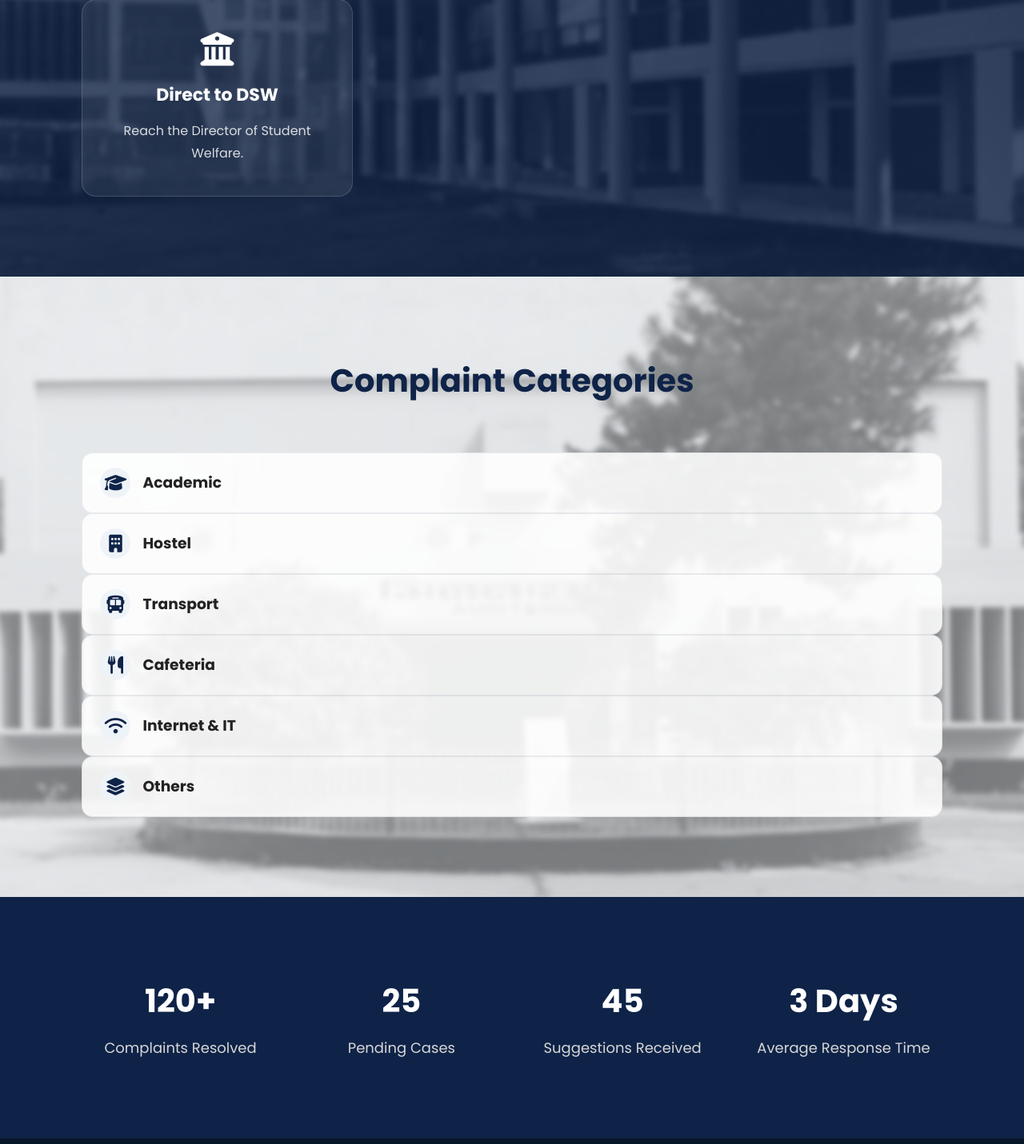
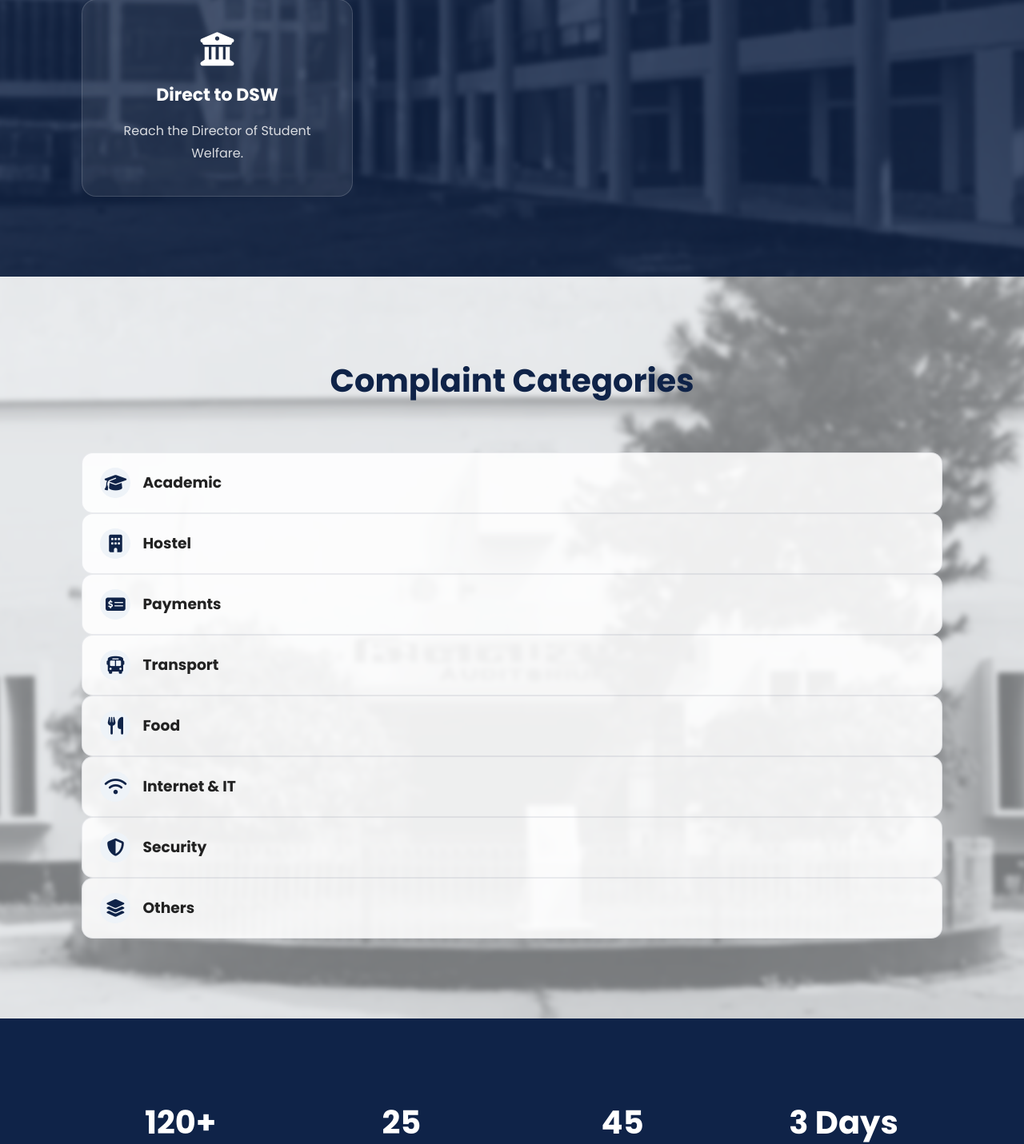
Before and after one commit to 2203008-Humayra/UniSync, a Flask app: page / in a window 1280 px wide. Shown: the part 1815-3246 px from the top of the page at 80% size. Run offline with Flask 3, Linux system fonts and the light colour scheme.

Commit message:
Setup in base template and homepage structure

```diff
--- a/templates/base.html
+++ b/templates/base.html
@@ -6,7 +6,7 @@
 
     <title>{% block title %}UniSync{% endblock %}</title>
 
-    <link rel="stylesheet" href="{{ url_for('static', filename='css/home.css') }}">
+    {% block styles %}{% endblock %}
 
     <link rel="stylesheet" href="https://cdnjs.cloudflare.com/ajax/libs/font-awesome/6.7.2/css/all.min.css">
 
--- a/templates/home.html
+++ b/templates/home.html
@@ -1,16 +1,14 @@
 {% extends "base.html" %}
-<!DOCTYPE html>
-<html lang="en">
-<head>
-    <meta charset="UTF-8">
-    <meta name="viewport" content="width=device-width, initial-scale=1.0">
-    {% block title %}
-    UniSync | Anonymous Student Feedback & Complaint System
-    {% endblock %}
-</head>
-<body>
 
-    {% block content %}
+{% block styles %}
+<link rel="stylesheet" href="{{ url_for('static', filename='css/home.css') }}">
+{% endblock %}
+
+{% block title %}
+UniSync | Anonymous Student Feedback & Complaint System
+{% endblock %}
+
+{% block content %}
 
 
 <!-- ================= HERO ================= -->
@@ -148,18 +146,28 @@
 </div>
 
 <div class="category-card">
+    <i class="fa-solid fa-money-check-dollar"></i>
+    <h3>Payments</h3>
+</div>
+
+<div class="category-card">
     <i class="fa-solid fa-bus"></i>
     <h3>Transport</h3>
 </div>
 
 <div class="category-card">
     <i class="fa-solid fa-utensils"></i>
-    <h3>Cafeteria</h3>
+    <h3>Food</h3>
 </div>
 
 <div class="category-card">
     <i class="fa-solid fa-wifi"></i>
     <h3>Internet & IT</h3>
+</div>
+
+<div class="category-card">
+    <i class="fa-solid fa-shield-halved"></i>
+    <h3>Security</h3>
 </div>
 
 <div class="category-card">
@@ -197,6 +205,3 @@
 
 
 {% endblock %}
-
-</body>
-</html>
```
